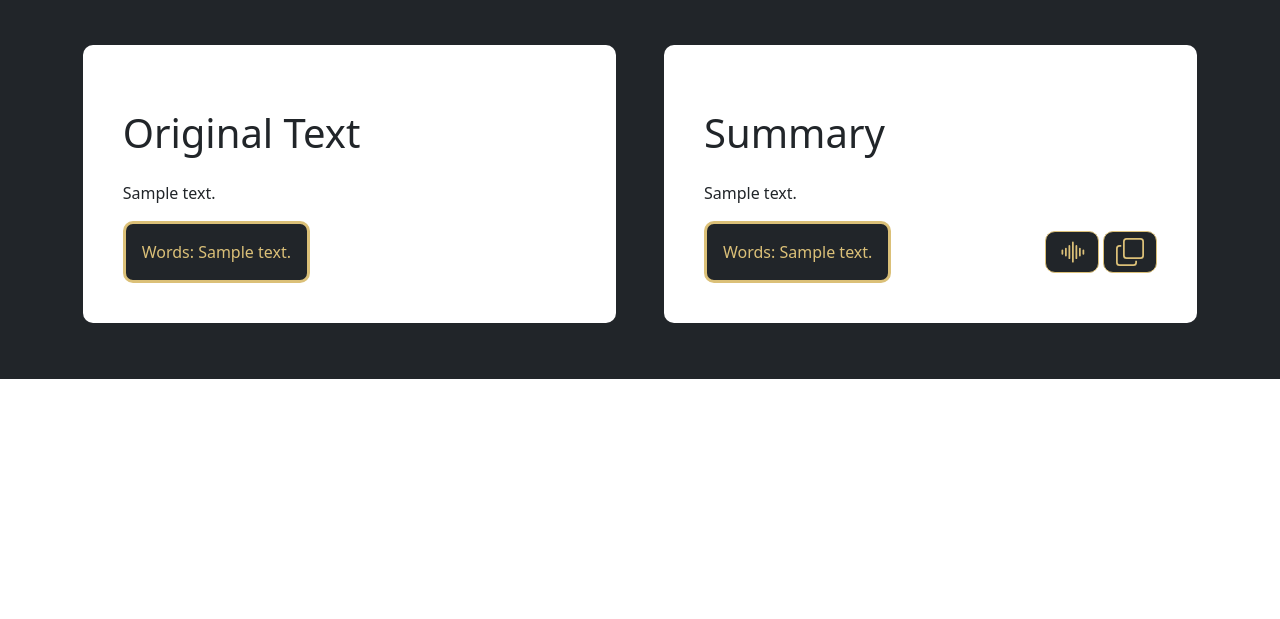
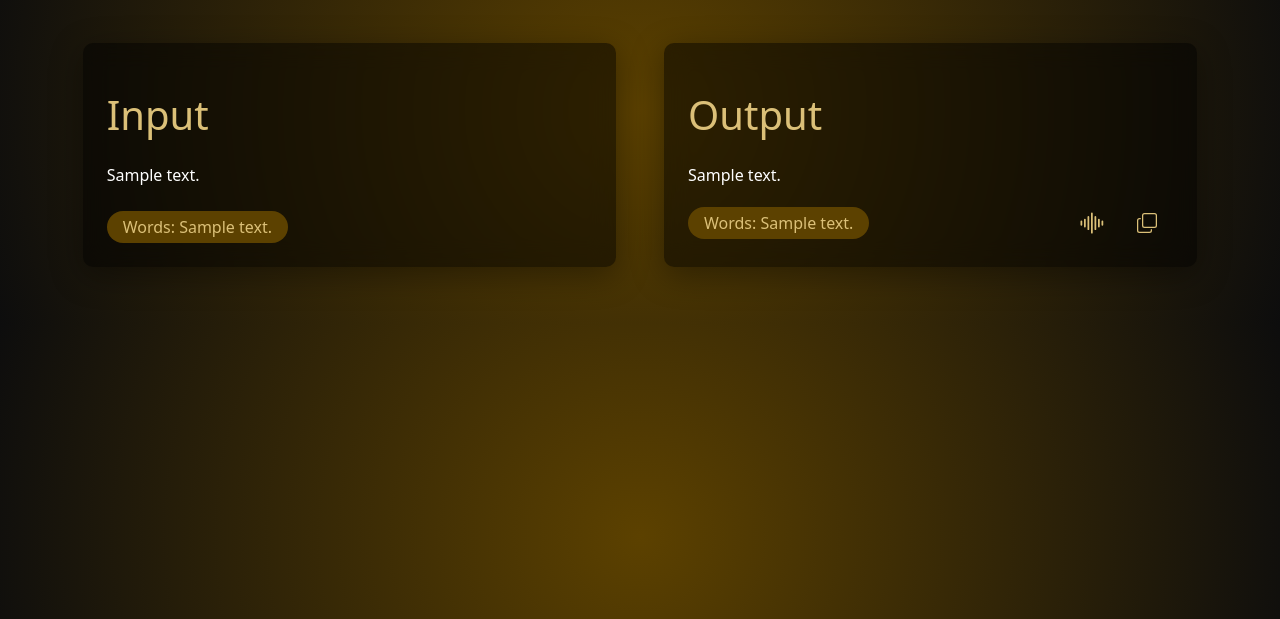
Before and after one commit to Lakshay0001/Flask_Summify.io, a Flask app: template templates/summary.html in a window 1280 px wide. Shown: the part 104-723 px from the top of the page. Run offline with Flask 3, Linux system fonts and the light colour scheme; the template is opened without the code that fills it: most values are stand-ins (such as "Sample title", 1, 10 or a date in 2020).

Commit message:
Summary Page

```diff
--- a/static/css/summary.css
+++ b/static/css/summary.css
@@ -1,14 +1,33 @@
-.boxes {
-    background-color: white;
+body {
+    background: radial-gradient(circle at center, #5c4100, #0d0d0d);
+    cursor: url("../images/cursor-gradient.svg"), auto;
+}
+
+.originaltextbox {
+    background: #00000080; /* glass base */
+    box-shadow: 0 8px 32px rgba(0, 0, 0, 0.37); /* depth */
+    backdrop-filter: blur(12px); /* frosted blur */
+    -webkit-backdrop-filter: blur(12px);
+    border-radius: 10px;
+    color: white;
+    border: none;
+    outline: none;
     border-radius: 10px;
     text-align: justify;
-    padding: 40px;
-}
+  }
+
+  .originaltextbox:focus {
+      border: none;
+      outline: none;
+  }
+
+  .changecursor {
+    cursor: url("../images/cursor-gradient.svg"), auto;
+  }
 
 .words {
-    border: 3px solid #dbc078;
     border-radius: 10px;
-    background-color: #212529;
+    background-color: #5c4100;
     color: #dbc078;
     margin: 0;
 }
@@ -34,15 +53,12 @@
 }
 
 #speakButton {
-    border: 1px solid #dbc078;
-    border-radius: 10px;
-    background-color: #212529;
-    align-self: center;
+    border: transparent;
+    background-color: transparent;
 }
 #copyButton {
-    border: 1px solid #dbc078;
-    border-radius: 10px;
-    background-color: #212529;
+    border: transparent;
+    background-color: transparent;
 }
 
 
--- a/templates/index.html
+++ b/templates/index.html
@@ -131,7 +131,7 @@
           <form
             action="/analyze"
             method="POST"
-            class="mediamobile d-flex flex-column original-area"
+            class="mediamobile d-flex flex-column"
           >
             <textarea
               name="rawtext"
--- a/templates/summary.html
+++ b/templates/summary.html
@@ -13,34 +13,66 @@
     <link rel="stylesheet" href="../static/css/summary.css" />
   </head>
   <body>
-    <div class="px-3 py-2 text-bg-dark border-bottom">
-      <div class="container">
+    <div class="px-3 py-2">
+      <div class="container d-flex align-items-center justify-content-center">
+        <!-- Video Modal -->
         <div
-          class="d-flex flex-wrap align-items-center justify-content-center justify-content-lg-start changejustification"
+          class="modal fade"
+          id="videoModal"
+          tabindex="-1"
+          aria-labelledby="videoModalLabel"
+          aria-hidden="true"
+        >
+          <div class="modal-dialog modal-dialog-centered modal-lg">
+            <div class="modal-content bg-dark">
+              <div class="modal-body p-0 position-relative">
+                <button
+                  type="button"
+                  class="btn-close btn-close-white position-absolute end-0 m-2"
+                  data-bs-dismiss="modal"
+                  aria-label="Close"
+                ></button>
+                <div class="ratio ratio-16x9">
+                  <iframe
+                    id="videoFrame"
+                    src="https://www.youtube.com/embed/uWntQEiZBIE?autoplay=1"
+                    title="YouTube video"
+                    allow="accelerometer; autoplay; clipboard-write; encrypted-media; gyroscope; picture-in-picture"
+                    allowfullscreen
+                  ></iframe>
+                </div>
+              </div>
+            </div>
+          </div>
+        </div>
+
+        <!-- Header -->
+        <div
+          class=""
         >
           <a
             href="/"
-            class="d-flex align-items-center my-2 my-lg-0 me-lg-auto text-white text-decoration-none changeitemmargin"
+            class="my-2 my-lg-0 me-lg-auto text-white text-decoration-none changecursor changeitemmargin"
           >
             <img
-              src="../static/images/rec.jpg"
+              src="../static/images/rec.png"
               alt="Brand Name"
-              class="bi me-2 changesize"
+              class="bi changesize py-1 py-lg-3 changecursor"
               height="75"
             />
           </a>
           <div>
-            <ul
+            <!-- <ul
               class="nav col-12 col-lg-auto my-2 justify-content-center my-md-0 text-small"
             >
               <li>
-                <a href="/" class="nav-link text-secondary changeitempadding">
+                <a href="/" class="nav-link text-secondary displayhide">
                   <svg
                     xmlns="http://www.w3.org/2000/svg"
                     width="32"
                     height="32"
                     fill="currentColor"
-                    class="bi bi-house-fill golden changeitemsize"
+                    class="bi bi-house-fill golden"
                     viewBox="0 0 16 16"
                   >
                     <path
@@ -50,42 +82,64 @@
                       d="m8 3.293 6 6V13.5a1.5 1.5 0 0 1-1.5 1.5h-9A1.5 1.5 0 0 1 2 13.5V9.293z"
                     />
                   </svg>
+                  <p class="d-inline-block golden">Home</p>
+                </a>
+              </li>
+              <li>
+                <a
+                  href="#"
+                  class="nav-link text-white changeitempadding"
+                  id="toggleNavbarItem"
+                >
+                  <svg
+                    xmlns="http://www.w3.org/2000/svg"
+                    width="32"
+                    height="32"
+                    fill="currentColor"
+                    class="bi bi-card-heading golden changeitemsize"
+                    viewBox="0 0 16 16"
+                  >
+                    <path
+                      d="M14.5 3a.5.5 0 0 1 .5.5v9a.5.5 0 0 1-.5.5h-13a.5.5 0 0 1-.5-.5v-9a.5.5 0 0 1 .5-.5zm-13-1A1.5 1.5 0 0 0 0 3.5v9A1.5 1.5 0 0 0 1.5 14h13a1.5 1.5 0 0 0 1.5-1.5v-9A1.5 1.5 0 0 0 14.5 2z"
+                    />
+                    <path
+                      d="M3 8.5a.5.5 0 0 1 .5-.5h9a.5.5 0 0 1 0 1h-9a.5.5 0 0 1-.5-.5m0 2a.5.5 0 0 1 .5-.5h6a.5.5 0 0 1 0 1h-6a.5.5 0 0 1-.5-.5m0-5a.5.5 0 0 1 .5-.5h9a.5.5 0 0 1 .5.5v1a.5.5 0 0 1-.5.5h-9a.5.5 0 0 1-.5-.5z"
+                    />
+                  </svg>
                   <p class="d-inline-block golden changeitemmargin">
-                    Try again
+                    How to use
                   </p>
                 </a>
               </li>
-            </ul>
+            </ul> -->
           </div>
         </div>
       </div>
     </div>
-    <hr style="margin: 0" />
 
-    <div class="position-relative overflow-hidden text-center bg-body-tertiary">
+    <div class="position-relative overflow-hidden text-center">
       <div
-        style="background-color: #212529"
         class="col-md-12 mx-auto d-flex py-5 justify-content-center mediamobile"
       >
-        <div class="col-md-auto col-lg-5 mx-4 my-2 boxes parent">
+        <div class="col-md-auto col-lg-5 mx-4 my-2 p-4 originaltextbox parent">
           <div>
-            <h1 class="my-4">Original Text</h1>
+            <h1 class="my-4 golden">Input</h1>
             <p>{{originalText}}</p>
           </div>
           <div class="d-inline counter">
-            <p class="words d-inline-block px-3 py-3">
+            <p class="words d-inline-block rounded-pill px-3 py-1">
               Words: {{lenOriginalText}}
             </p>
           </div>
         </div>
-        <div class="col-md-auto col-lg-5 mx-4 my-2 boxes parent">
+        <div class="col-md-auto col-lg-5 mx-4 my-2 p-4 originaltextbox parent">
           <div>
-            <h1 class="my-4">Summary</h1>
+            <h1 class="my-4 golden">Output</h1>
             <p id="summaryText">{{summary}}</p>
           </div>
           <div class="counter">
             <div class="innerparent align-items-center">
-              <p class="words d-inline-block px-3 py-3">
+              <p class="words d-inline-block rounded-pill px-3 py-1">
                 Words: {{lenSummary}}
               </p>
               <div>
@@ -110,7 +164,7 @@
                     width="28"
                     height="28"
                     fill="currentColor"
-                    class="bi bi-copy golden actionButton"
+                    class="bi bi-copy golden actionButton p-1"
                     viewBox="0 0 16 16"
                   >
                     <path
```
Also changed, not shown: static/css/style.css (+6 -6 lines), static/images/cursor-gradient.svg.
